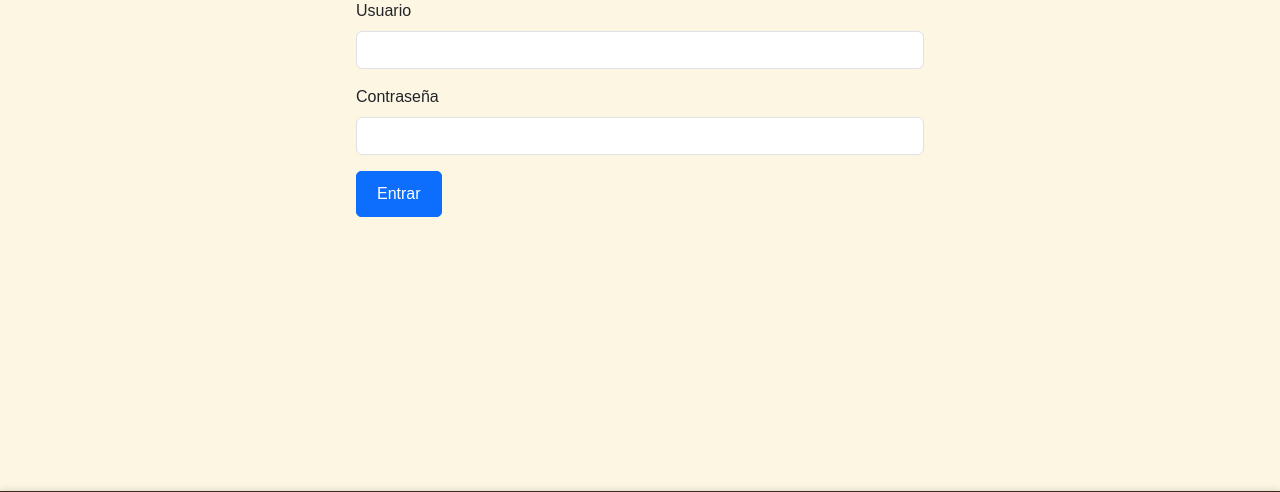
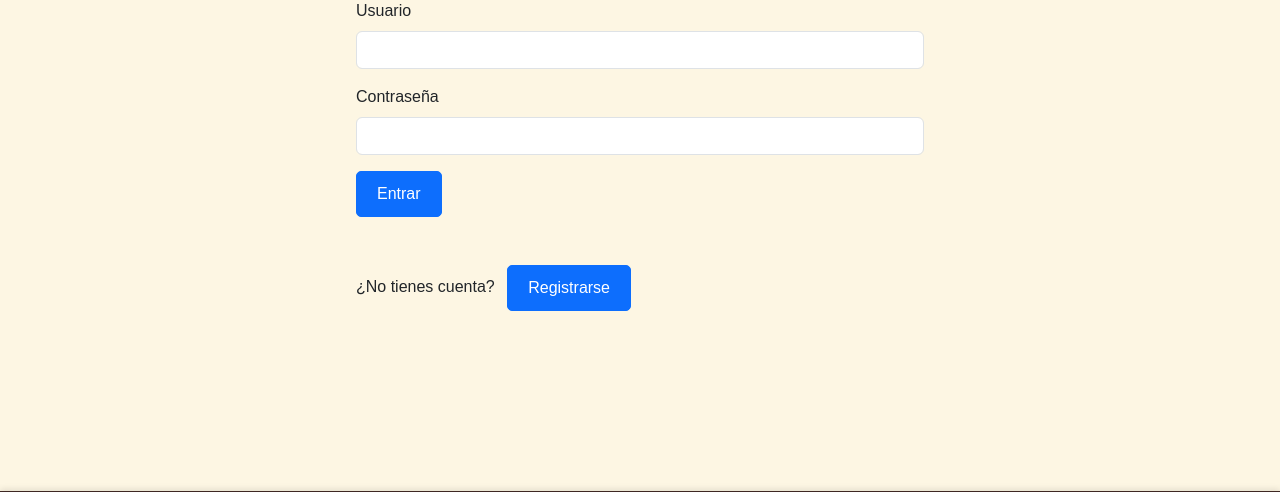
Before and after one commit to daviidjkc/tubli_project, a Flask app: page /auth/login in a window 1280 px wide. Shown: the part 237-729 px from the top of the page. Run offline with Flask 3, Linux system fonts and the light colour scheme.

Commit message:
Fase 3.1

```diff
--- a/app/routes/auth.py
+++ b/app/routes/auth.py
@@ -37,8 +37,7 @@ def register():
             return redirect(url_for('auth.login'))
     return render_template('register.html')
 
-@auth_bp.route('/logout')
-@login_required
+@auth_bp.route('/logout', methods=['POST'])
 def logout():
     logout_user()
     return redirect(url_for('main.index'))
--- a/app/templates/login.html
+++ b/app/templates/login.html
@@ -15,6 +15,10 @@
       </div>
       <button type="submit" class="btn btn-primary">Entrar</button>
     </form>
+    <div class="mt-5">
+      <span>¿No tienes cuenta?</span>
+      <a href="{{ url_for('auth.register') }}" class="btn btn-primary ms-2">Registrarse</a>
+    </div>
   </div>
 </div>
 {% endblock %}
```
Also changed, not shown: instance/biblioteca.db.
